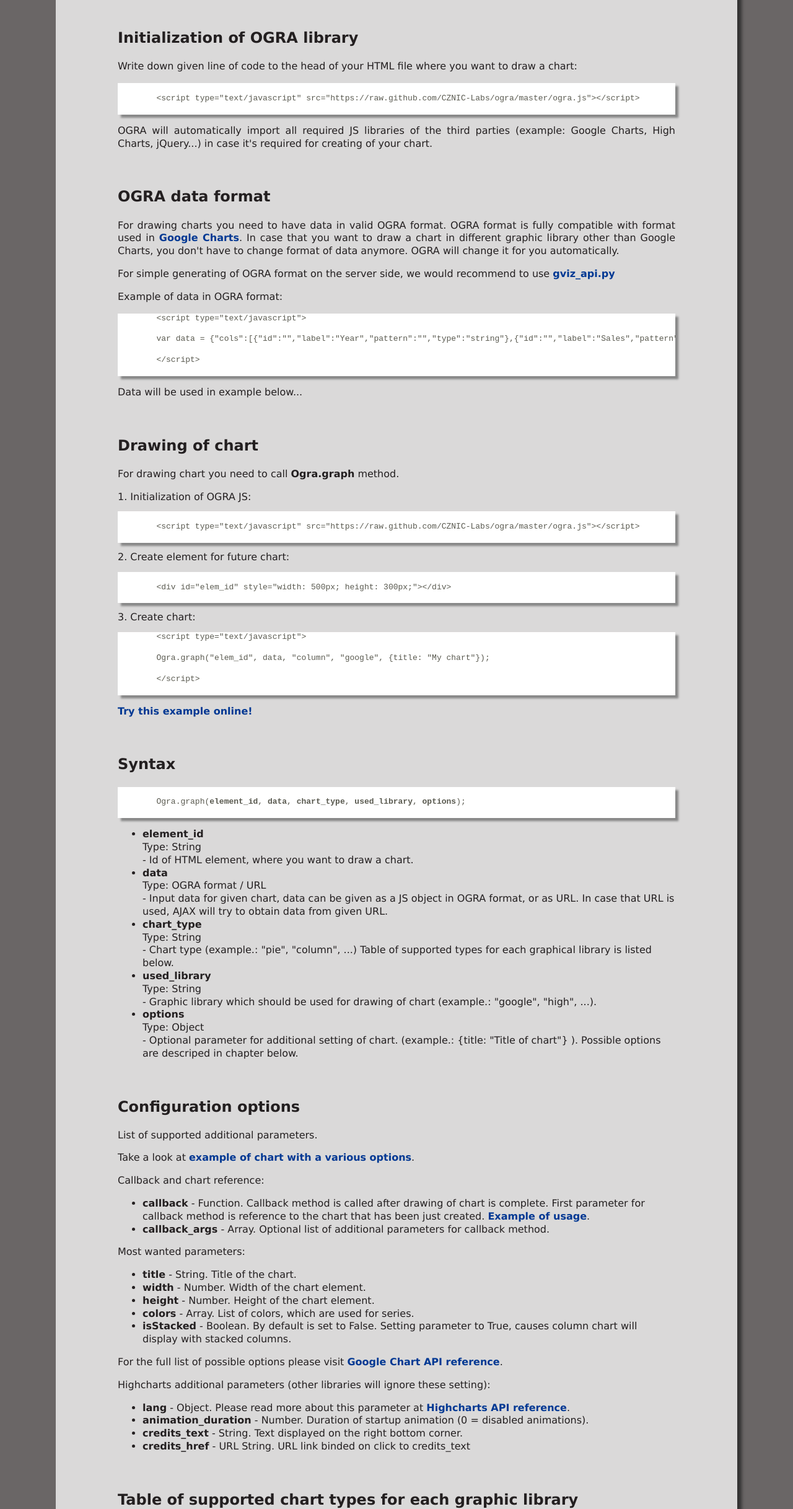
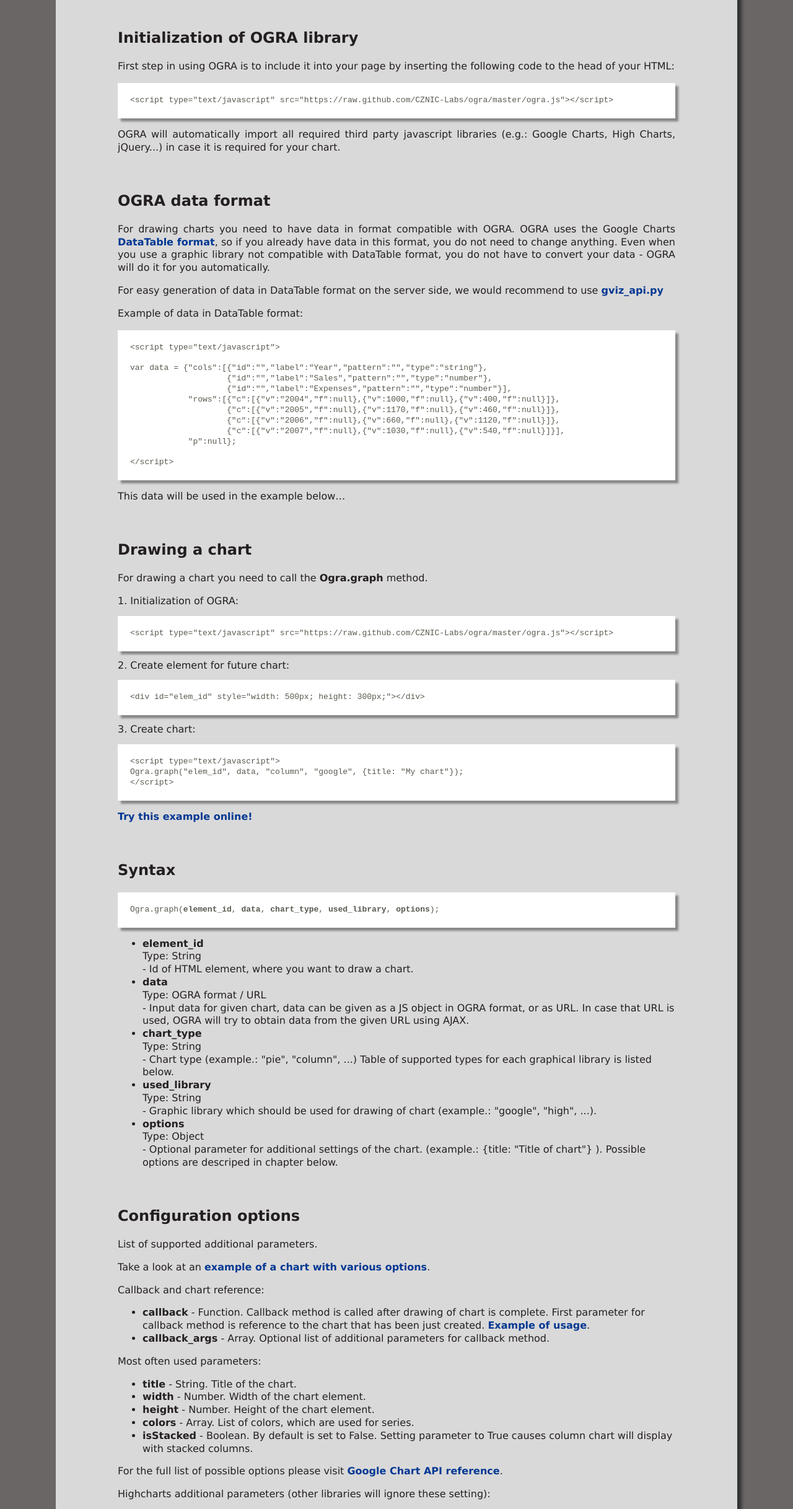
Before and after one commit to BantouTelecom/DomainDashboard, a plain HTML site: page doc/api.html in a window 1280 px wide. Shown: the part 169-2604 px from the top of the page at 62% size. Drawn offline with Linux system fonts and the light colour scheme.

Commit message:
fix english and typos, rewrite a few formulations; reformat examples

```diff
--- a/doc/api.html
+++ b/doc/api.html
@@ -3,7 +3,7 @@
     <head>
         <meta http-equiv="Content-Type" content="text/html; charset=utf-8" />
 
-        <title>OGRA JS library</title>
+        <title>OGRA library</title>
 
 		<link rel="stylesheet" type="text/css" href="css/style.css"/>
 
@@ -20,7 +20,7 @@
 				</div>
 
 
-				<h1>OGRA JS library</h1>
+				<h1>OGRA library</h1>
 
 				<ul id="navigation">
 					<li><a href="index.html">About OGRA</a></li>
@@ -36,62 +36,54 @@
 
 			<h2>Initialization of OGRA library</h2>
 
-			<p>Write down given line of code to the head of your HTML file where you want to draw a chart:</p>
+			<p>First step in using OGRA is to include it into your page by inserting the following code to the head of your HTML:</p>
 
-			<pre>
+			<pre>&lt;script type="text/javascript" src="https://raw.github.com/CZNIC-Labs/ogra/master/ogra.js"&gt;&lt;/script&gt;</pre>
 
-	&lt;script type="text/javascript" src="https://raw.github.com/CZNIC-Labs/ogra/master/ogra.js"&gt;&lt;/script&gt;
-			</pre>
-
-			<p>OGRA will automatically import all required JS libraries of the third parties (example: Google Charts, High Charts, jQuery...) in case it's required for creating of your chart.</p>
+			<p>OGRA will automatically import all required third party javascript libraries (e.g.: Google Charts, High Charts, jQuery...) in case it is required for your chart.</p>
 
 
 
 			<h2>OGRA data format</h2>
 
-			<p>For drawing charts you need to have data in valid OGRA format. OGRA format is fully compatible with format used in <a href="https://developers.google.com/chart/">Google Charts</a>. In case that you want to draw a chart in different graphic library other than Google Charts, you don't have to change format of data anymore. OGRA will change it for you automatically.</p>
+			<p>For drawing charts you need to have data in format compatible with OGRA. OGRA uses the Google Charts <a href="https://developers.google.com/chart/interactive/docs/datatables_dataviews">DataTable format</a>, so if you already have data in this format, you do not need to change anything. Even when you use a graphic library not compatible with DataTable format, you do not have to convert your data - OGRA will do it for you automatically.</p>
 
-			<p>For simple generating of OGRA format on the server side, we would recommend to use <a href="http://code.google.com/p/google-visualization-python/source/browse/trunk/gviz_api.py">gviz_api.py</a><p>
+			<p>For easy generation of data in DataTable format on the server side, we would recommend to use <a href="http://code.google.com/p/google-visualization-python/source/browse/trunk/gviz_api.py">gviz_api.py</a></p>
 
 
-			<p>Example of data in OGRA format:</p>
-			<pre>
-	&lt;script type="text/javascript"&gt;
+			<p>Example of data in DataTable format:</p>
+			<pre>&lt;script type="text/javascript"&gt;
 
-	var data = {"cols":[{"id":"","label":"Year","pattern":"","type":"string"},{"id":"","label":"Sales","pattern":"","type":"number"},{"id":"","label":"Expenses","pattern":"","type":"number"}],"rows":[{"c":[{"v":"2004","f":null},{"v":1000,"f":null},{"v":400,"f":null}]},{"c":[{"v":"2005","f":null},{"v":1170,"f":null},{"v":460,"f":null}]},{"c":[{"v":"2006","f":null},{"v":660,"f":null},{"v":1120,"f":null}]},{"c":[{"v":"2007","f":null},{"v":1030,"f":null},{"v":540,"f":null}]}],"p":null};
+var data = {"cols":[{"id":"","label":"Year","pattern":"","type":"string"},
+                    {"id":"","label":"Sales","pattern":"","type":"number"},
+                    {"id":"","label":"Expenses","pattern":"","type":"number"}],
+            "rows":[{"c":[{"v":"2004","f":null},{"v":1000,"f":null},{"v":400,"f":null}]},
+                    {"c":[{"v":"2005","f":null},{"v":1170,"f":null},{"v":460,"f":null}]},
+                    {"c":[{"v":"2006","f":null},{"v":660,"f":null},{"v":1120,"f":null}]},
+                    {"c":[{"v":"2007","f":null},{"v":1030,"f":null},{"v":540,"f":null}]}],
+            "p":null};
 
-	&lt;/script&gt;
-			</pre>
+&lt;/script&gt;</pre>
 
-			<p>Data will be used in example below...</p>
+			<p>This data will be used in the example below&hellip;</p>
 
 
-			<h2>Drawing of chart</h2>
+			<h2>Drawing a chart</h2>
 
-			<p>For drawing chart you need to call <b>Ogra.graph</b> method.</p>
+			<p>For drawing a chart you need to call the <b>Ogra.graph</b> method.</p>
 
 
-			1. Initialization of OGRA JS:
-			<pre>
-
-	&lt;script type="text/javascript" src="https://raw.github.com/CZNIC-Labs/ogra/master/ogra.js"&gt;&lt;/script&gt;
-			</pre>
+			1. Initialization of OGRA:
+			<pre>&lt;script type="text/javascript" src="https://raw.github.com/CZNIC-Labs/ogra/master/ogra.js"&gt;&lt;/script&gt;</pre>
 
 			2. Create element for future chart:
-			<pre>
-
-	&lt;div id="elem_id" style="width: 500px; height: 300px;"&gt;&lt;/div&gt;
-			</pre>
+			<pre>&lt;div id="elem_id" style="width: 500px; height: 300px;"&gt;&lt;/div&gt;</pre>
 
 
 			3. Create chart:
-			<pre>
-	&lt;script type="text/javascript"&gt;
-
-	Ogra.graph("elem_id", data, "column", "google", {title: "My chart"});
-
-	&lt;/script&gt;
-			</pre>
+			<pre>&lt;script type="text/javascript"&gt;
+Ogra.graph("elem_id", data, "column", "google", {title: "My chart"});
+&lt;/script&gt;</pre>
 
 			<p><a target="_blank" href="http://jsfiddle.net/uWGLR/" >Try this example online!</a></p>
 
@@ -99,18 +91,15 @@
 
 			<h2>Syntax</h2>
 
-			<pre>
-
-	Ogra.graph(<b>element_id</b>, <b>data</b>, <b>chart_type</b>, <b>used_library</b>, <b>options</b>);
-			</pre>
+			<pre>Ogra.graph(<b>element_id</b>, <b>data</b>, <b>chart_type</b>, <b>used_library</b>, <b>options</b>);</pre>
 
 
 			<ul>
 				<li><b>element_id</b><br/>Type: String<br/> - Id of HTML element, where you want to draw a chart.</li>
-				<li><b>data</b><br/>Type: OGRA format / URL <br/> - Input data for given chart, data can be given as a JS object in OGRA format, or as URL. In case that URL is used, AJAX will try to obtain data from given URL.</li>
+				<li><b>data</b><br/>Type: OGRA format / URL <br/> - Input data for given chart, data can be given as a JS object in OGRA format, or as URL. In case that URL is used, OGRA will try to obtain data from the given URL using AJAX.</li>
 				<li><b>chart_type</b><br/>Type: String<br/> - Chart type (example.: "pie", "column", ...) Table of supported types for each graphical library is listed below.</li>
 				<li><b>used_library</b><br/>Type: String<br/> - Graphic library which should be used for drawing of chart (example.: "google", "high", ...).</li>
-				<li><b>options</b><br/>Type: Object<br/> - Optional parameter for additional setting of chart. (example.: {title: "Title of chart"} ). Possible options are descriped in chapter below.</li>
+				<li><b>options</b><br/>Type: Object<br/> - Optional parameter for additional settings of the chart. (example.: {title: "Title of chart"} ). Possible options are descriped in chapter below.</li>
 			</ul>
 
 
@@ -120,7 +109,7 @@
 			<p>List of supported additional parameters.</p>
 
 
-			<p>Take a look at <a target="_blank" href="http://jsfiddle.net/U7Sqc/">example of chart with a various options</a>.</p>
+			<p>Take a look at an <a target="_blank" href="http://jsfiddle.net/U7Sqc/">example of a chart with various options</a>.</p>
 
 			<p>Callback and chart reference:</p>
 			<ul>
@@ -128,13 +117,13 @@
 				<li><b>callback_args</b> - Array. Optional list of additional parameters for callback method.</li>
 			</ul>
 
-			<p>Most wanted parameters:</p>
+			<p>Most often used parameters:</p>
 			<ul>
 				<li><b>title</b> - String. Title of the chart.</li>
 				<li><b>width</b> - Number. Width of the chart element.</li>
 				<li><b>height</b> - Number. Height of the chart element.</li>
 				<li><b>colors</b> - Array. List of colors, which are used for series.</li>
-				<li><b>isStacked</b> - Boolean. By default is set to False. Setting parameter to True, causes column chart will display with stacked columns.</li>
+				<li><b>isStacked</b> - Boolean. By default is set to False. Setting parameter to True causes column chart will display with stacked columns.</li>
 			</ul>
 
 			<p>For the full list of possible options please visit <a href="https://developers.google.com/chart/interactive/docs/reference">Google Chart API reference</a>.</p>
@@ -145,7 +134,7 @@
 				<li><b>lang</b> - Object. Please read more about this parameter at <a target="_blank" href="http://api.highcharts.com/highcharts#lang">Highcharts API reference</a>.</li>
 				<li><b>animation_duration</b> - Number. Duration of startup animation (0 = disabled animations).</li>
 				<li><b>credits_text</b> - String. Text displayed on the right bottom corner.</li>
-				<li><b>credits_href</b> - URL String. URL link binded on click to credits_text</li>
+				<li><b>credits_href</b> - URL String. URL link bound on click to credits_text</li>
 			</ul>
 
 
@@ -182,9 +171,9 @@
 
 			<h2>Offline charts</h2>
 
-			<p>For using OGRA in offline mode you have to download all required graphical libraries of third parties and import them, before initialization of OGRA. OGRA is checking namespace for required libraries during it's initialization. If required names are not defined, OGRA will try to download all required libraries from preset URLs.</p>
+			<p>To use OGRA in offline mode, you have to download all required third party libraries import them before initializing OGRA. OGRA is checking the namespaces of required libraries during its initialization. If required names are not defined, OGRA will try to download all required libraries from preset URLs.</p>
 
-			<p>You can also overwrite these preset URLs. <a target="_blank" href="http://jsfiddle.net/FqXsR/">Take a look at example.</a> </p>
+			<p>You can also override these preset URLs. <a target="_blank" href="http://jsfiddle.net/FqXsR/">Take a look at an example.</a> </p>
 
 
 
@@ -192,7 +181,7 @@
 
 			<p>In case of failure during creation of chart, the error message will be displayed on the position of planned chart. Error message contains short problem description.</p>
 
-			<p>Take a look at <a target="_blank" href="http://jsfiddle.net/xe9sY/">example with error message</a>.</p>
+			<p>Take a look at an <a target="_blank" href="http://jsfiddle.net/xe9sY/">example with error message</a>.</p>
 
 
 
--- a/doc/css/style.css
+++ b/doc/css/style.css
@@ -15,6 +15,7 @@ pre {
 	background-color: #fff;
 	box-shadow: 5px 5px 3px #888888;
 	overflow: auto;
+	padding: 20px;
 }
 
 h2 {
```
Also changed, not shown: doc/examples.html (+14 -12 lines), doc/index.html (+7 -7 lines).
